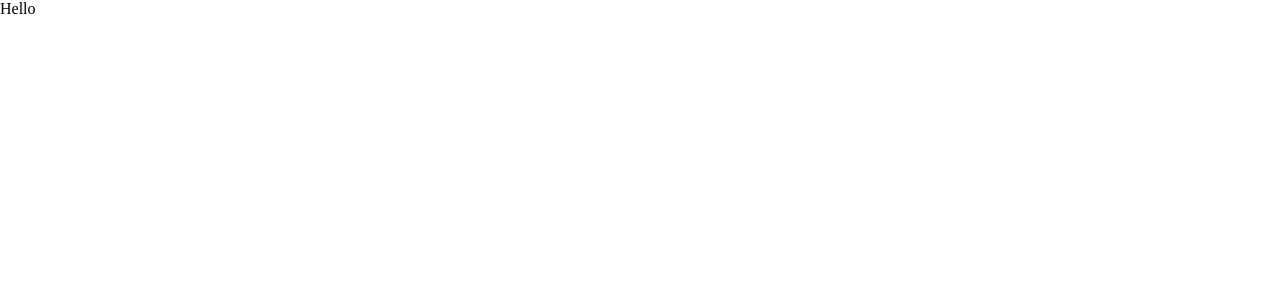
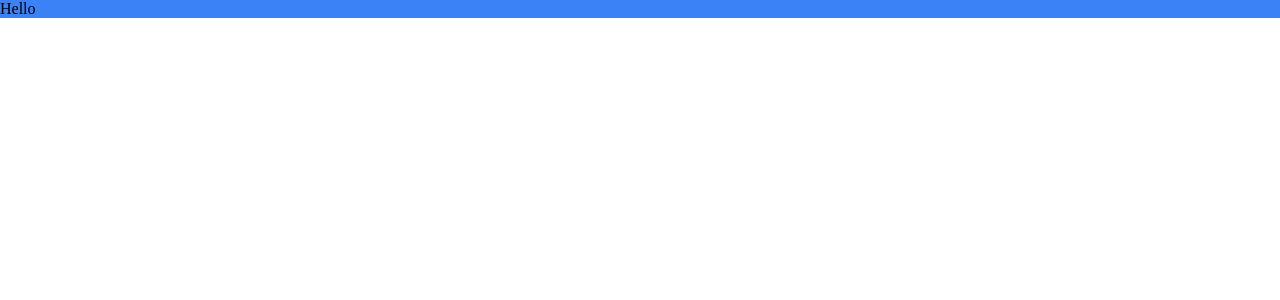
Before and after one commit to abhay-ag/ReactJS, a React (Create React App) app in the folder react-task/: page / in a window 1280 px wide. Shown: the top 300 px of the page. Built offline with nearby package versions, Linux system fonts and the light colour scheme.

Commit message:
tailwind linked

```diff
--- a/react-task/package.json
+++ b/react-task/package.json
@@ -16,7 +16,8 @@
     "start": "react-scripts start",
     "build": "react-scripts build",
     "test": "react-scripts test",
-    "eject": "react-scripts eject"
+    "eject": "react-scripts eject",
+    "build:css": "tailwind -i src/style.css -o src/styles/style.css --watch --minify"
   },
   "eslintConfig": {
     "extends": [
--- a/react-task/src/App.js
+++ b/react-task/src/App.js
@@ -1,7 +1,8 @@
+import './styles/style.css'
 
 function App() {
   return (
-    <div className="App">
+    <div className="bg-blue-500">
       Hello
     </div>
   );
--- /dev/null
+++ b/react-task/src/style.css
@@ -0,0 +1,3 @@
+@tailwind utilities;
+@taileind base;
+@tailwind componentsl;
--- /dev/null
+++ b/react-task/src/styles/style.css
@@ -0,0 +1 @@
+.bg-blue-500{--tw-bg-opacity:1;background-color:rgb(59 130 246/var(--tw-bg-opacity))}@taileind base;@tailwind componentsl;
--- /dev/null
+++ b/react-task/tailwind.config.js
@@ -0,0 +1,7 @@
+module.exports = {
+  content: ["./src/**/*.{js,jsx,ts,tsx}","./src/*.{js,jsx,ts,tsx}"],
+  theme: {
+    extend: {},
+  },
+  plugins: [],
+}
```
